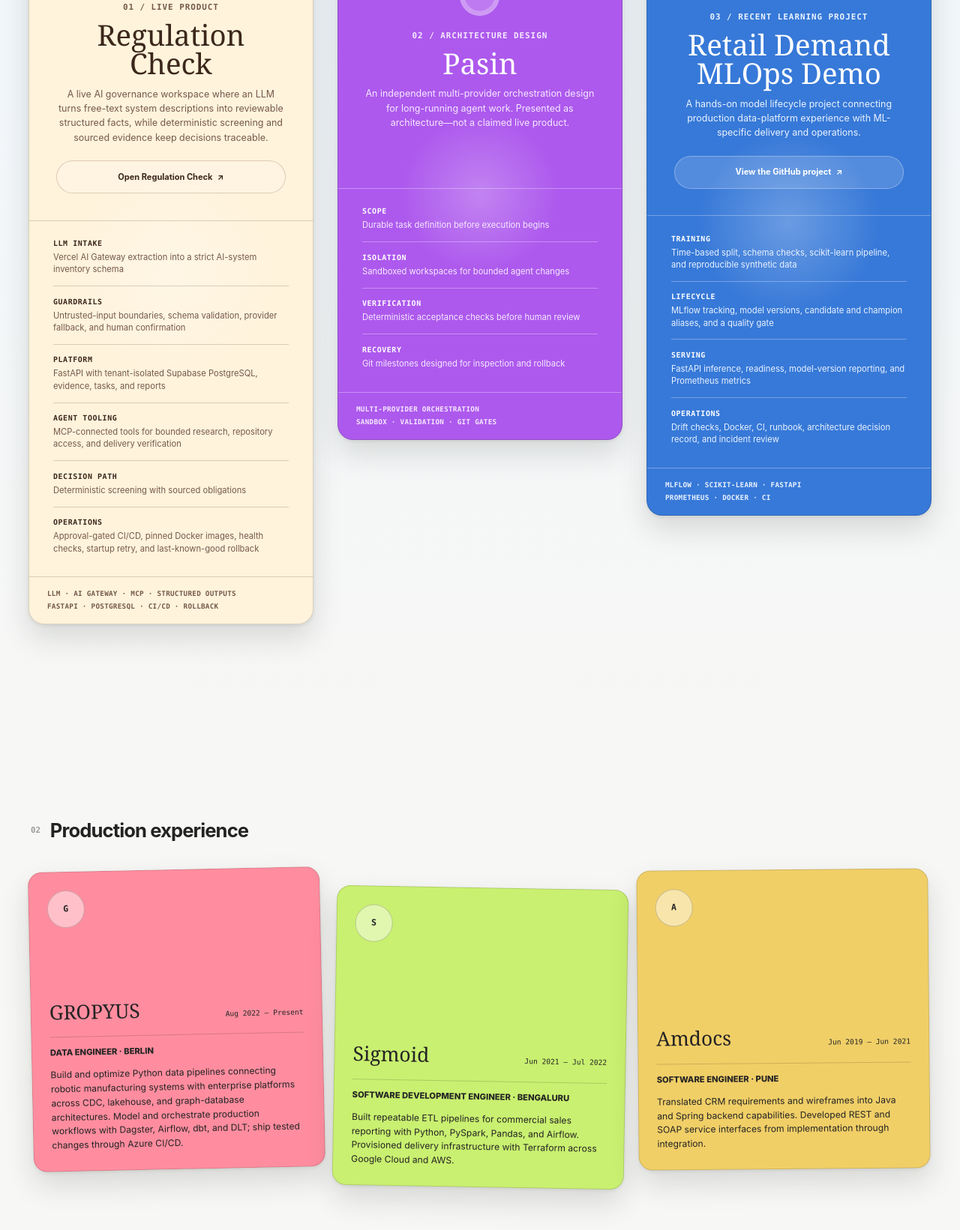
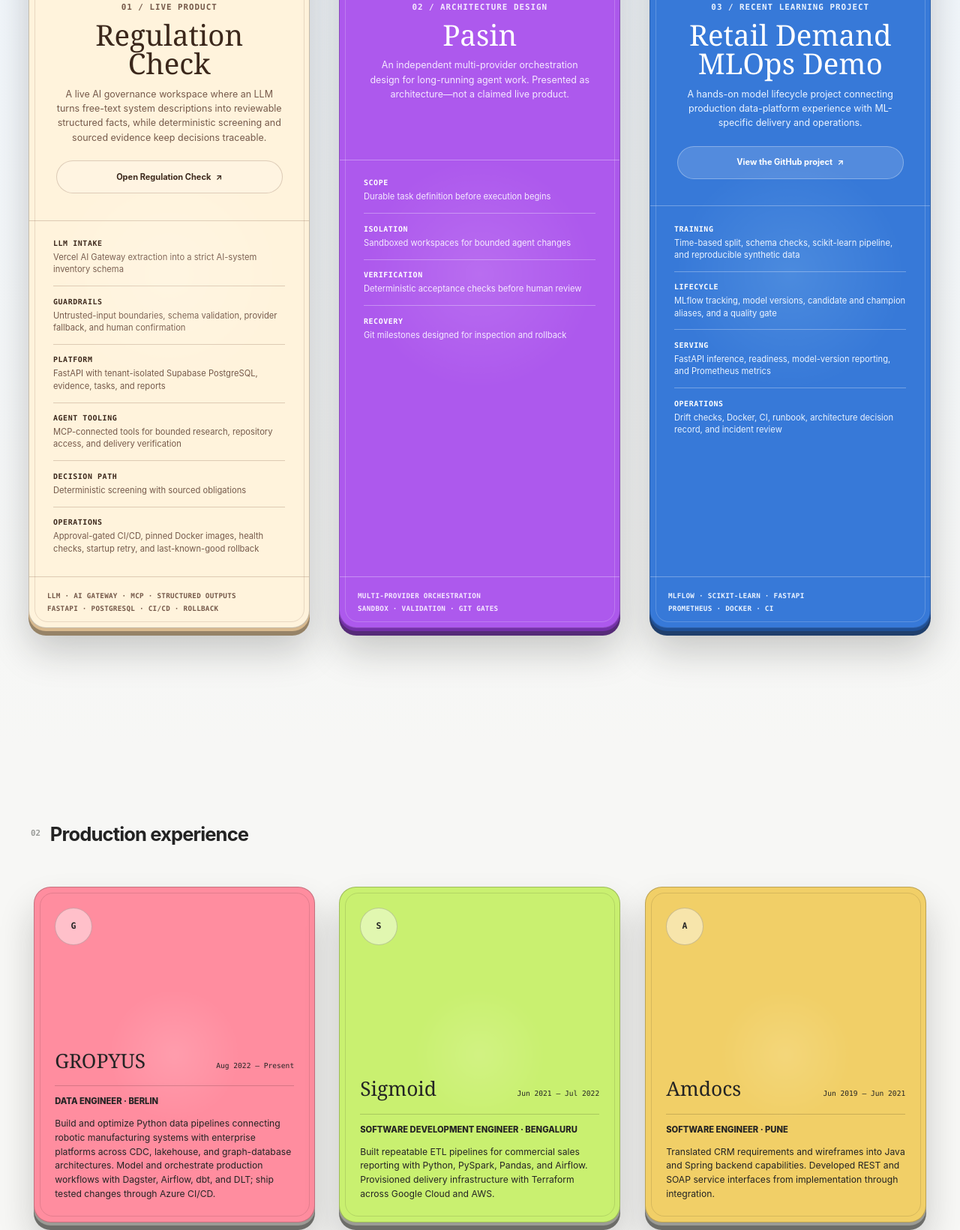
Before and after one commit to Saurabh3333/saurabh3333.github.io, a website: page index.html in a window 1280 px wide. Shown: the part 2146-3787 px from the top of the page at 75% size. Drawn offline with Linux system fonts and the light colour scheme.

Commit message:
Refine cards with equal 3D depth

```diff
--- a/index.html
+++ b/index.html
@@ -201,7 +201,7 @@
       <section class="experience-section reveal" id="experience" aria-labelledby="experience-title">
         <div class="section-label"><span>02</span><h2 id="experience-title">Production experience</h2></div>
         <ol class="timeline">
-          <li class="experience-card experience-current">
+          <li class="experience-card experience-current" data-tilt="-1.4">
             <div class="company-mark" aria-hidden="true">G</div>
             <div class="job-copy">
               <div class="job-title"><h3>GROPYUS</h3><time datetime="2022-08">Aug 2022 — Present</time></div>
@@ -209,7 +209,7 @@
               <p>Build and optimize Python data pipelines connecting robotic manufacturing systems with enterprise platforms across CDC, lakehouse, and graph-database architectures. Model and orchestrate production workflows with Dagster, Airflow, dbt, and DLT; ship tested changes through Azure CI/CD.</p>
             </div>
           </li>
-          <li class="experience-card experience-middle">
+          <li class="experience-card experience-middle" data-tilt="1.1">
             <div class="company-mark" aria-hidden="true">S</div>
             <div class="job-copy">
               <div class="job-title"><h3>Sigmoid</h3><time datetime="2021-06">Jun 2021 — Jul 2022</time></div>
@@ -217,7 +217,7 @@
               <p>Built repeatable ETL pipelines for commercial sales reporting with Python, PySpark, Pandas, and Airflow. Provisioned delivery infrastructure with Terraform across Google Cloud and AWS.</p>
             </div>
           </li>
-          <li class="experience-card experience-first">
+          <li class="experience-card experience-first" data-tilt="-.7">
             <div class="company-mark" aria-hidden="true">A</div>
             <div class="job-copy">
               <div class="job-title"><h3>Amdocs</h3><time datetime="2019-06">Jun 2019 — Jun 2021</time></div>
@@ -333,7 +333,7 @@
     }
 
     if (!reducedMotion && matchMedia("(pointer: fine)").matches) {
-      document.querySelectorAll(".project-card").forEach(card => {
+      document.querySelectorAll(".project-card, .experience-card").forEach(card => {
         const base = Number(card.dataset.tilt || 0);
         card.style.setProperty("--card-rotate", `${base}deg`);
         card.addEventListener("pointermove", event => {
--- a/public/css/styles.css
+++ b/public/css/styles.css
@@ -75,15 +75,17 @@ h1 { max-width: 12ch; margin: 0; font-size: clamp(3.5rem, 9.7vw, 8.7rem); font-w
 .section-heading.centered { width: min(47rem, 100%); margin: 0 auto clamp(4rem, 8vw, 7rem); text-align: center; }
 .section-heading h2 { margin: 0 0 .8rem; font-size: clamp(3.8rem, 9vw, 8rem); font-weight: 600; line-height: .82; letter-spacing: -.085em; text-transform: uppercase; }
 .section-heading > p:last-child { max-width: 42rem; margin: auto; color: var(--muted); font-size: .84rem; }
-.project-deck { width: min(88rem, 100%); display: grid; grid-template-columns: repeat(3, minmax(0, 1fr)); align-items: start; gap: clamp(1rem, 2.5vw, 2.4rem); margin-inline: auto; perspective: 1400px; }
-.project-card { --card-rotate: 0deg; --tilt-x: 0deg; --tilt-y: 0deg; --lift: 0px; --card-bg: #fff; --card-ink: #222; --card-muted: #5f615d; --card-line: rgb(35 35 35 / 20%); --glow-x: 50%; --glow-y: 50%; position: relative; min-width: 0; overflow: hidden; border: 1px solid rgb(25 25 25 / 16%); border-radius: 1.3rem; background: var(--card-bg); box-shadow: var(--shadow); color: var(--card-ink); transform: translateY(var(--lift)) rotate(var(--card-rotate)) rotateX(var(--tilt-x)) rotateY(var(--tilt-y)); transform-style: preserve-3d; transition: transform 180ms ease, box-shadow 180ms ease; }
-.project-card::before { content: ""; position: absolute; inset: 0; z-index: 0; pointer-events: none; background: radial-gradient(circle at var(--glow-x) var(--glow-y), rgb(255 255 255 / 32%), transparent 28%); opacity: .8; }
-.project-card:hover { --lift: -12px; z-index: 3; box-shadow: 0 34px 62px rgb(27 31 27 / 23%); }
-.regulation-card { --card-bg: #fff3dc; --card-ink: #3b271b; --card-muted: #75594a; --card-line: rgb(112 73 50 / 24%); }
-.pasin-card { --card-bg: #ad59ed; --card-ink: #fff; --card-muted: #f5e9ff; --card-line: rgb(255 255 255 / 32%); margin-top: 2.4rem; }
-.mlops-card { --card-bg: #3779d8; --card-ink: #fff; --card-muted: #eaf3ff; --card-line: rgb(255 255 255 / 30%); margin-top: .8rem; }
+.project-deck { width: min(82rem, 100%); display: grid; grid-template-columns: repeat(3, minmax(0, 1fr)); grid-auto-rows: 1fr; align-items: stretch; gap: clamp(1.4rem, 3vw, 3.2rem); margin-inline: auto; perspective: 1200px; perspective-origin: 50% 42%; }
+.project-card { --card-rotate: 0deg; --tilt-x: 0deg; --tilt-y: 0deg; --lift: 0px; --card-bg: #fff; --card-ink: #222; --card-muted: #5f615d; --card-line: rgb(35 35 35 / 20%); --card-edge: #bdbdb7; --glow-x: 50%; --glow-y: 50%; position: relative; z-index: 1; min-width: 0; height: 100%; display: grid; grid-template-rows: 1fr auto; border: 1px solid rgb(25 25 25 / 25%); border-radius: 1.45rem; background: var(--card-bg); box-shadow: 0 4px 0 var(--card-edge), 0 10px 0 color-mix(in srgb, var(--card-edge) 64%, #222), 0 30px 50px rgb(26 28 25 / 22%); color: var(--card-ink); transform: translateY(var(--lift)) rotate(var(--card-rotate)) rotateX(var(--tilt-x)) rotateY(var(--tilt-y)); transform-style: preserve-3d; transition: transform 220ms cubic-bezier(.2,.75,.2,1), box-shadow 220ms ease; will-change: transform; }
+.project-card::before, .experience-card::before { content: ""; position: absolute; inset: .42rem; z-index: 2; pointer-events: none; border: 1px solid color-mix(in srgb, var(--card-line) 65%, transparent); border-radius: 1.1rem; transform: translateZ(18px); }
+.project-card::after, .experience-card::after { content: ""; position: absolute; inset: 0; z-index: 3; pointer-events: none; border-radius: inherit; background: radial-gradient(circle at var(--glow-x) var(--glow-y), rgb(255 255 255 / 52%), transparent 30%); opacity: .62; mix-blend-mode: soft-light; transform: translateZ(24px); }
+.project-card:hover { --lift: -18px; z-index: 5; box-shadow: 0 6px 0 var(--card-edge), 0 14px 0 color-mix(in srgb, var(--card-edge) 64%, #222), 0 42px 70px rgb(25 27 24 / 30%); }
+.regulation-card { --card-bg: #fff3dc; --card-ink: #3b271b; --card-muted: #75594a; --card-line: rgb(112 73 50 / 24%); --card-edge: #d8b98e; }
+.pasin-card { --card-bg: #ad59ed; --card-ink: #fff; --card-muted: #f5e9ff; --card-line: rgb(255 255 255 / 32%); --card-edge: #7430a9; }
+.mlops-card { --card-bg: #3779d8; --card-ink: #fff; --card-muted: #eaf3ff; --card-line: rgb(255 255 255 / 30%); --card-edge: #1f4f95; }
 .project-layout, .project-copy, .project-facts, .project-foot { position: relative; z-index: 1; }
-.project-copy { min-height: 20rem; padding: clamp(1.5rem, 2.8vw, 2.4rem); border-bottom: 1px solid var(--card-line); }
+.project-layout { display: grid; grid-template-rows: auto 1fr; }
+.project-copy { min-height: 20rem; padding: clamp(1.5rem, 2.8vw, 2.4rem); border-bottom: 1px solid var(--card-line); transform: translateZ(22px); }
 .project-copy::before { content: "SS"; width: 3.3rem; height: 3.3rem; display: grid; place-items: center; margin: 0 auto 1.3rem; border: 1px solid var(--card-line); border-radius: 50%; background: color-mix(in srgb, var(--card-bg) 80%, #fff); box-shadow: inset 0 0 0 .35rem color-mix(in srgb, var(--card-bg) 60%, #fff); color: var(--card-ink); font: 800 .72rem/1 var(--mono); }
 .project-number { color: var(--card-muted); text-align: center; }
 .project-copy h3 { margin: .55rem 0 .75rem; font-family: Georgia, "Times New Roman", serif; font-size: clamp(1.7rem, 3vw, 2.55rem); font-weight: 500; line-height: 1; text-align: center; }
@@ -92,20 +94,21 @@ h1 { max-width: 12ch; margin: 0; font-size: clamp(3.5rem, 9.7vw, 8.7rem); font-w
 .project-link:hover { background: rgb(255 255 255 / 24%); }
 .tag-list { display: flex; flex-wrap: wrap; gap: .35rem; margin: 0; padding: 0; list-style: none; }
 .tag-list li { padding: .35rem .55rem; border: 1px solid var(--line); border-radius: 2rem; background: var(--paper); color: var(--muted); font: 650 .64rem/1 var(--mono); }
-.project-facts { margin: 0; padding: .6rem clamp(1.25rem, 2.5vw, 2rem) 1rem; }
+.project-facts { margin: 0; padding: .6rem clamp(1.25rem, 2.5vw, 2rem) 1rem; transform: translateZ(14px); }
 .project-facts div { padding: .85rem 0; border-bottom: 1px solid var(--card-line); }
 .project-facts div:last-child { border: 0; }
 .project-facts dt { margin-bottom: .2rem; color: var(--card-ink); font: 750 .62rem/1.4 var(--mono); letter-spacing: .06em; text-transform: uppercase; }
 .project-facts dd { margin: 0; color: var(--card-muted); font-size: .7rem; line-height: 1.45; }
-.project-foot { display: flex; flex-direction: column; gap: .25rem; padding: 1rem 1.5rem; border-top: 1px solid var(--card-line); color: var(--card-muted); font: 650 .58rem/1.4 var(--mono); letter-spacing: .03em; text-transform: uppercase; }
+.project-foot { min-height: 4.2rem; display: flex; flex-direction: column; justify-content: center; gap: .25rem; padding: 1rem 1.5rem; border-top: 1px solid var(--card-line); color: var(--card-muted); font: 650 .58rem/1.4 var(--mono); letter-spacing: .03em; text-transform: uppercase; transform: translateZ(18px); }
 .experience-section { width: min(88rem, 100%); margin-inline: auto; }
-.timeline { display: grid; grid-template-columns: repeat(3, 1fr); gap: 1rem; margin: 0; padding: 0; list-style: none; }
-.timeline li { min-height: 25rem; display: flex; flex-direction: column; padding: 1.5rem; border: 1px solid rgb(24 24 24 / 15%); border-radius: 1.15rem; box-shadow: var(--shadow); color: #242424; transition: transform 220ms cubic-bezier(.2,.8,.2,1), box-shadow 220ms ease; }
-.timeline li:hover { transform: translateY(-8px) rotate(0deg); box-shadow: 0 30px 58px rgb(20 22 20 / 18%); }
-.experience-current { background: #ff8d9f; transform: rotate(-1.2deg); }
-.experience-middle { background: #c9f070; transform: translateY(1.5rem) rotate(1deg); }
-.experience-first { background: #f1cf67; transform: rotate(-.5deg); }
+.timeline { display: grid; grid-template-columns: repeat(3, minmax(0, 1fr)); grid-auto-rows: 1fr; align-items: stretch; gap: clamp(1.4rem, 2.5vw, 2.5rem); margin: 0; padding: 1.2rem .25rem 2rem; list-style: none; perspective: 1200px; }
+.timeline li { --card-rotate: 0deg; --tilt-x: 0deg; --tilt-y: 0deg; --lift: 0px; --glow-x: 50%; --glow-y: 50%; --card-line: rgb(24 24 24 / 18%); --card-edge: #9b9b95; position: relative; z-index: 1; min-height: 28rem; height: 100%; display: flex; flex-direction: column; padding: 1.7rem; border: 1px solid rgb(24 24 24 / 24%); border-radius: 1.4rem; box-shadow: 0 4px 0 var(--card-edge), 0 10px 0 color-mix(in srgb, var(--card-edge) 62%, #222), 0 28px 48px rgb(20 22 20 / 20%); color: #242424; transform: translateY(var(--lift)) rotate(var(--card-rotate)) rotateX(var(--tilt-x)) rotateY(var(--tilt-y)); transform-style: preserve-3d; transition: transform 220ms cubic-bezier(.2,.8,.2,1), box-shadow 220ms ease; will-change: transform; }
+.timeline li:hover { --lift: -16px; z-index: 5; box-shadow: 0 6px 0 var(--card-edge), 0 14px 0 color-mix(in srgb, var(--card-edge) 62%, #222), 0 40px 65px rgb(20 22 20 / 28%); }
+.experience-current { --card-edge: #bd5468; background: #ff8d9f; }
+.experience-middle { --card-edge: #85ac37; background: #c9f070; }
+.experience-first { --card-edge: #b49336; background: #f1cf67; }
 .company-mark, .school-mark { width: 3.1rem; height: 3.1rem; display: grid; place-items: center; margin-bottom: auto; border: 1px solid rgb(0 0 0 / 18%); border-radius: 50%; background: rgb(255 255 255 / 45%); font: 800 .72rem/1 var(--mono); }
+.experience-card .company-mark, .experience-card .job-copy { position: relative; z-index: 4; transform: translateZ(22px); }
 .job-copy { margin-top: 4rem; }
 .job-title { display: flex; align-items: baseline; justify-content: space-between; gap: .8rem; padding-bottom: .8rem; border-bottom: 1px solid rgb(0 0 0 / 16%); }
 .job-title h3 { margin: 0; font-family: Georgia, "Times New Roman", serif; font-size: 1.65rem; font-weight: 500; }
@@ -158,6 +161,9 @@ h1 { max-width: 12ch; margin: 0; font-size: clamp(3.5rem, 9.7vw, 8.7rem); font-w
 .js .work-section.is-visible .project-card { animation: deck-in 760ms cubic-bezier(.2,.82,.2,1) both; }
 .js .work-section.is-visible .project-card:nth-child(2) { animation-delay: 100ms; }
 .js .work-section.is-visible .project-card:nth-child(3) { animation-delay: 200ms; }
+.js .experience-section.is-visible .experience-card { animation: deck-in 700ms cubic-bezier(.2,.82,.2,1) both; }
+.js .experience-section.is-visible .experience-card:nth-child(2) { animation-delay: 100ms; }
+.js .experience-section.is-visible .experience-card:nth-child(3) { animation-delay: 200ms; }
 @keyframes reveal-in { from { opacity: 0; transform: translateY(1.5rem); } to { opacity: 1; transform: none; } }
 @keyframes deck-in { from { opacity: 0; transform: translateY(7rem) rotate(0deg); } to { opacity: 1; transform: translateY(var(--lift)) rotate(var(--card-rotate)) rotateX(var(--tilt-x)) rotateY(var(--tilt-y)); } }
 @keyframes marquee { to { transform: translateX(-50%); } }
```
Also changed, not shown: tests/portfolio.spec.mjs (+15 -0 lines).
